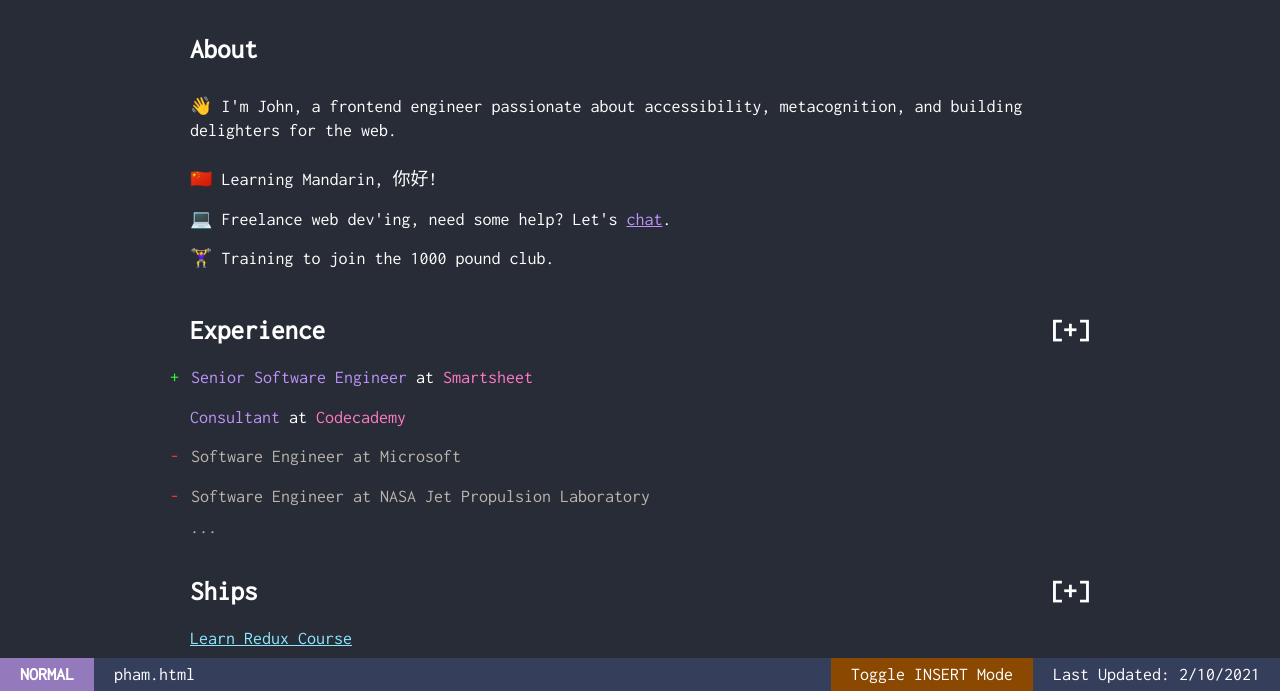
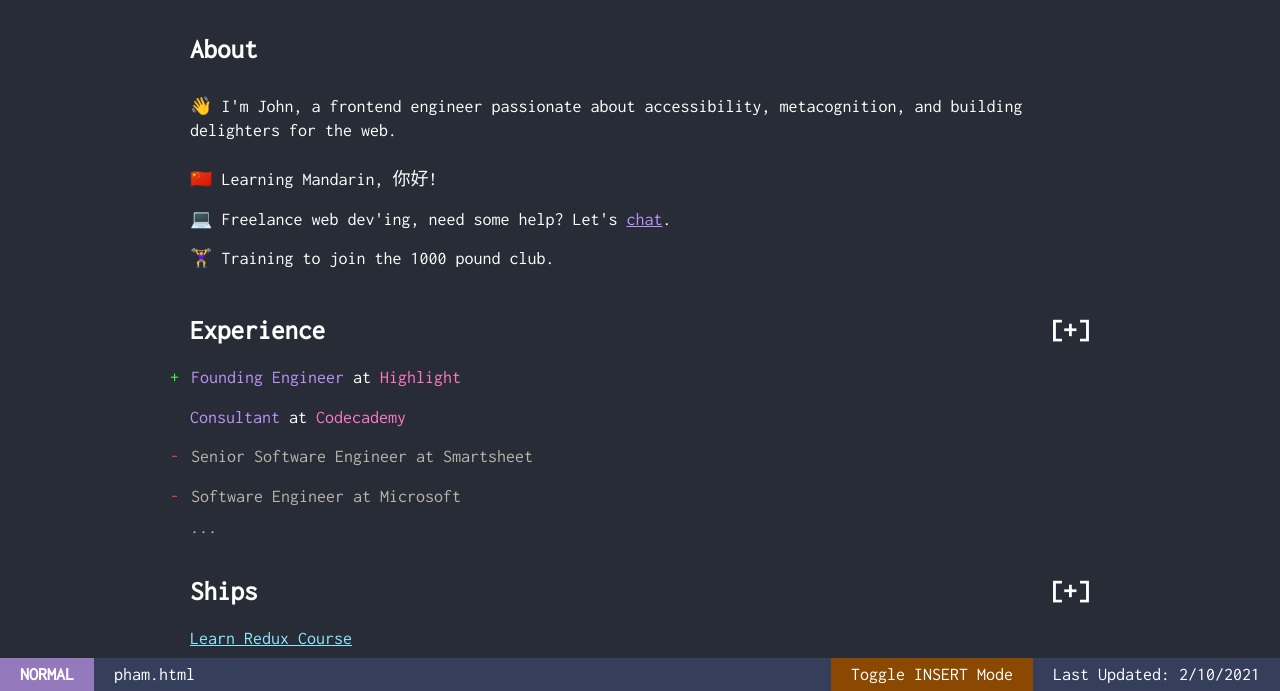
Before and after one commit to JohnPhamous/pham.codes, a Gatsby site: page / in a window 1280 px wide. Shown: the part 109-800 px from the top of the page. Built offline with nearby package versions, Linux system fonts and the light colour scheme; Gatsby itself is replaced by a stand-in of ours.

Commit message:
Update roles.js

```diff
--- a/src/data/roles.js
+++ b/src/data/roles.js
@@ -1,13 +1,18 @@
 const ROLES = [
   {
     class: 'new',
-    role: 'Senior Software Engineer',
-    location: 'Smartsheet',
+    role: 'Founding Engineer',
+    location: 'Highlight',
   },
   {
     class: '',
     role: 'Consultant',
     location: 'Codecademy',
+  },
+  {
+    class: 'old',
+    role: 'Senior Software Engineer',
+    location: 'Smartsheet',
   },
   {
     class: 'old',
```
